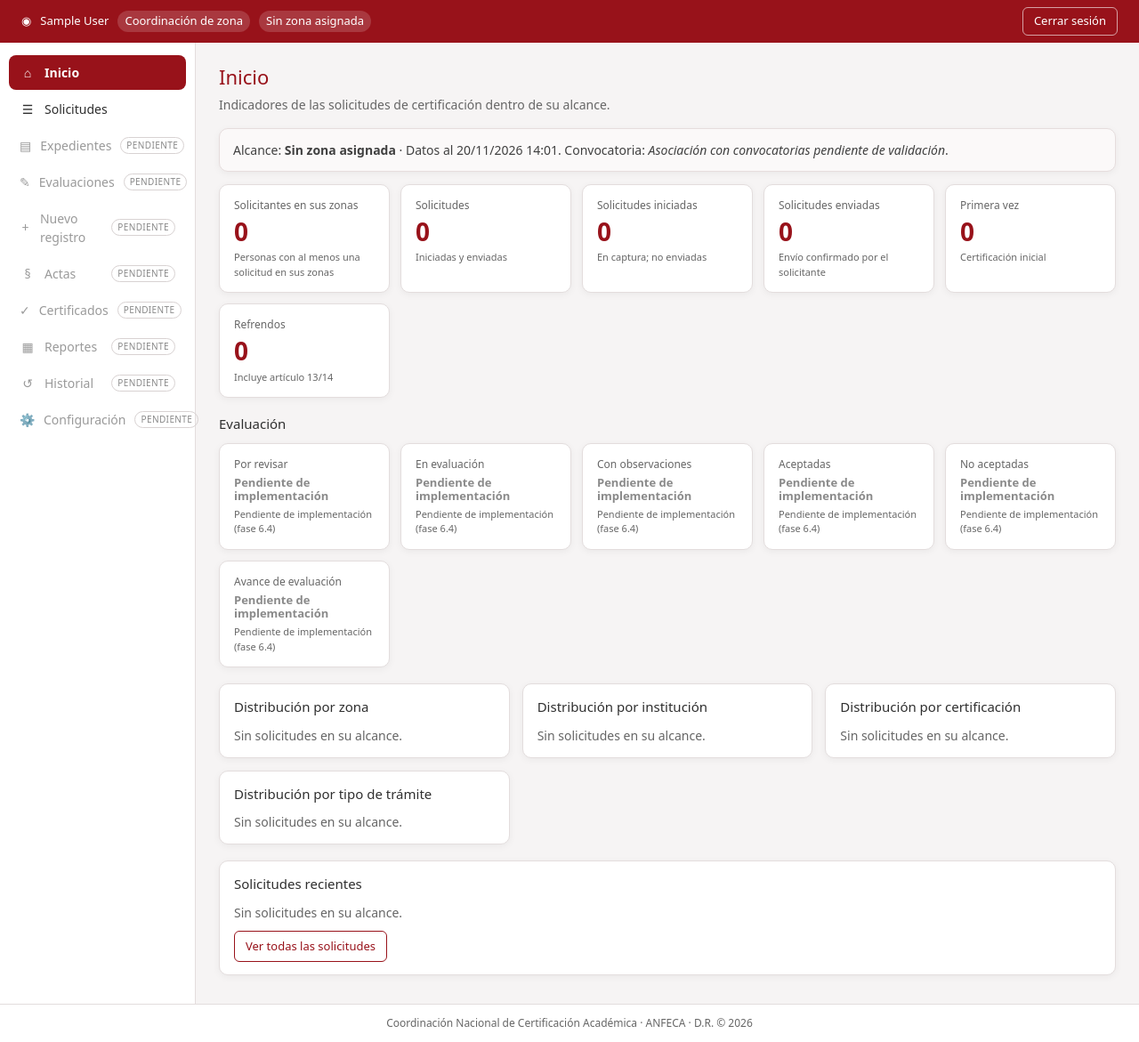
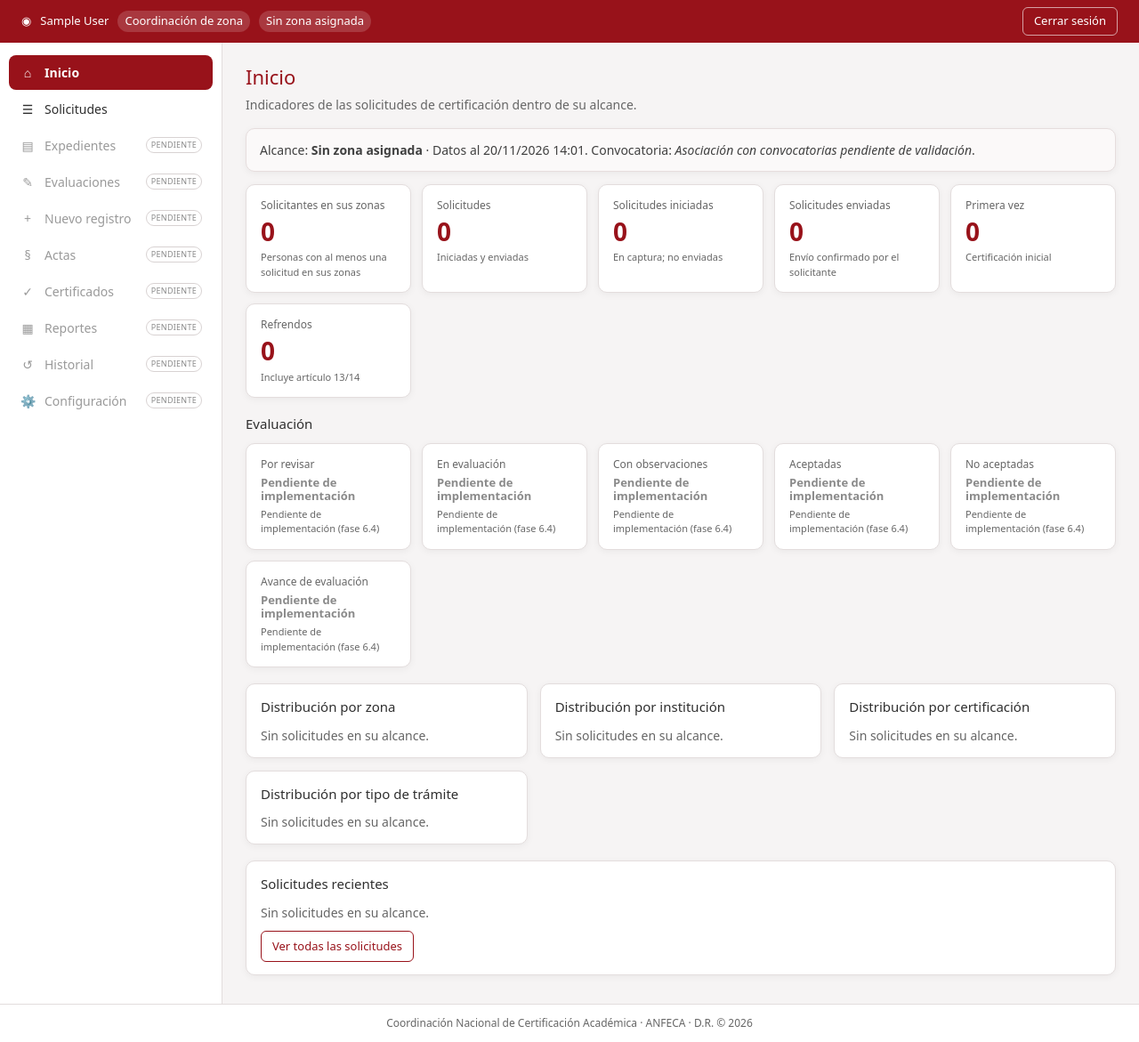
Before and after one commit to Quarito/SANFECA, a Laravel app: page /coordinacion in a window 1280 px wide. Shown: the part 75-1246 px from the top of the page at 89% size. Run offline with Laravel 12, Linux system fonts and the light colour scheme; the visitor is signed in with stand-in values (Sample User, id 1); data that the repository does not hold is empty; style sheets or scripts are compiled from the project's sources.

Commit message:
Coordinacion: ajustes visuales del menu lateral y tablas compactas
Co-Authored-By: Claude Opus 5.5 <noreply@anthropic.com>

```diff
--- a/public/css/coordinacion.css
+++ b/public/css/coordinacion.css
@@ -73,7 +73,7 @@
 .coord-boton-salir:hover { background: rgba(255, 255, 255, 0.12); }
 
 /* Estructura */
-.coord-layout { flex: 1; display: grid; grid-template-columns: 220px 1fr; min-height: 0; }
+.coord-layout { flex: 1; display: grid; grid-template-columns: 250px 1fr; min-height: 0; }
 .coord-menu {
     background: var(--coord-blanco);
     border-right: 1px solid var(--coord-borde);
@@ -91,6 +91,7 @@
     color: var(--coord-texto);
     text-decoration: none;
     font-size: 14px;
+    white-space: nowrap;
 }
 .coord-menu-item:hover { background: var(--coord-rojo-suave); }
 .coord-menu-item.activo { background: var(--coord-rojo); color: var(--coord-blanco); font-weight: 600; }
@@ -99,10 +100,11 @@
 .coord-menu-icono { width: 18px; text-align: center; }
 .coord-etiqueta-pendiente {
     margin-left: auto;
-    font-size: 10px;
+    font-size: 9px;
     text-transform: uppercase;
-    letter-spacing: .04em;
-    padding: 1px 6px;
+    letter-spacing: .03em;
+    padding: 1px 5px;
+    flex-shrink: 0;
     border: 1px solid #d8d2d2;
     border-radius: 999px;
     color: #8a8a8a;
@@ -158,8 +160,8 @@
 
 /* Tablas */
 .coord-tabla-contenedor { overflow-x: auto; border: 1px solid var(--coord-borde); border-radius: var(--coord-radio); background: var(--coord-blanco); }
-.coord-tabla { width: 100%; border-collapse: collapse; font-size: 13px; }
-.coord-tabla th, .coord-tabla td { padding: 8px 10px; text-align: left; border-bottom: 1px solid #eee7e7; vertical-align: top; }
+.coord-tabla { width: 100%; border-collapse: collapse; font-size: 12.5px; }
+.coord-tabla th, .coord-tabla td { padding: 7px 8px; text-align: left; border-bottom: 1px solid #eee7e7; vertical-align: top; }
 .coord-tabla th { background: #faf7f7; color: #4a4a4a; font-weight: 600; white-space: nowrap; position: sticky; top: 0; }
 .coord-tabla tbody tr:hover { background: #fdf9f9; }
 .coord-tabla .numero { text-align: right; }
@@ -234,3 +236,5 @@
     .coord-filtros .coord-filtro-busqueda { grid-column: auto; }
     .coord-encabezado, .coord-barra-usuario { padding-left: 16px; padding-right: 16px; }
 }
+
+.coord-tabla a:not(.coord-boton) { color: var(--coord-rojo); font-weight: 600; }
--- a/resources/views/coordinacion/layout.blade.php
+++ b/resources/views/coordinacion/layout.blade.php
@@ -10,7 +10,7 @@
 
     <link rel="stylesheet" href="{{ asset('css/tipografia-global-anfeca.css') }}?v=97159">
     <link rel="stylesheet" href="{{ asset('css/anfeca-avisos.css') }}?v=1">
-    <link rel="stylesheet" href="{{ asset('css/coordinacion.css') }}?v=1">
+    <link rel="stylesheet" href="{{ asset('css/coordinacion.css') }}?v=3">
 </head>
 <body class="coord-body">
 <div class="coord-pagina">
```
